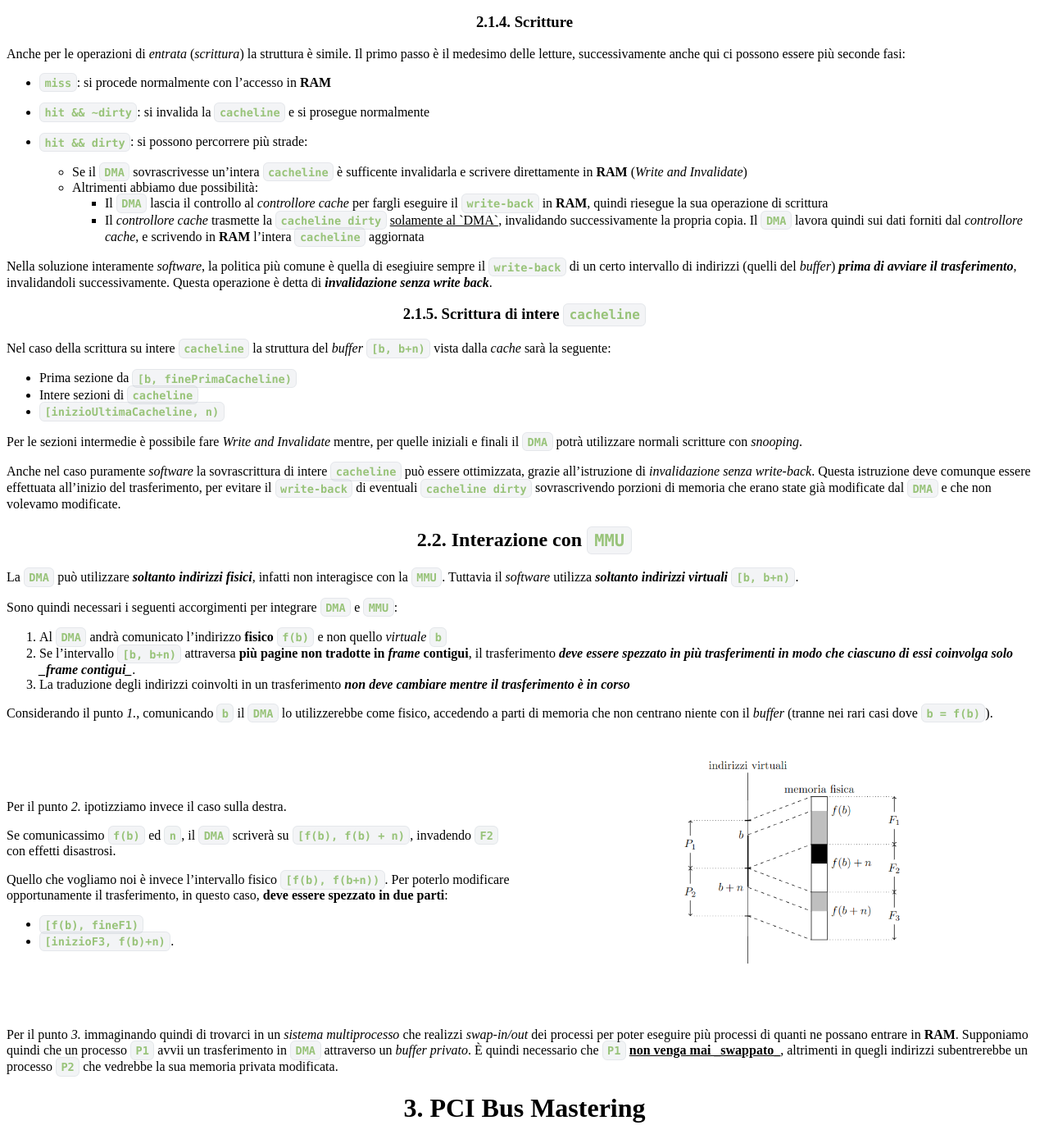
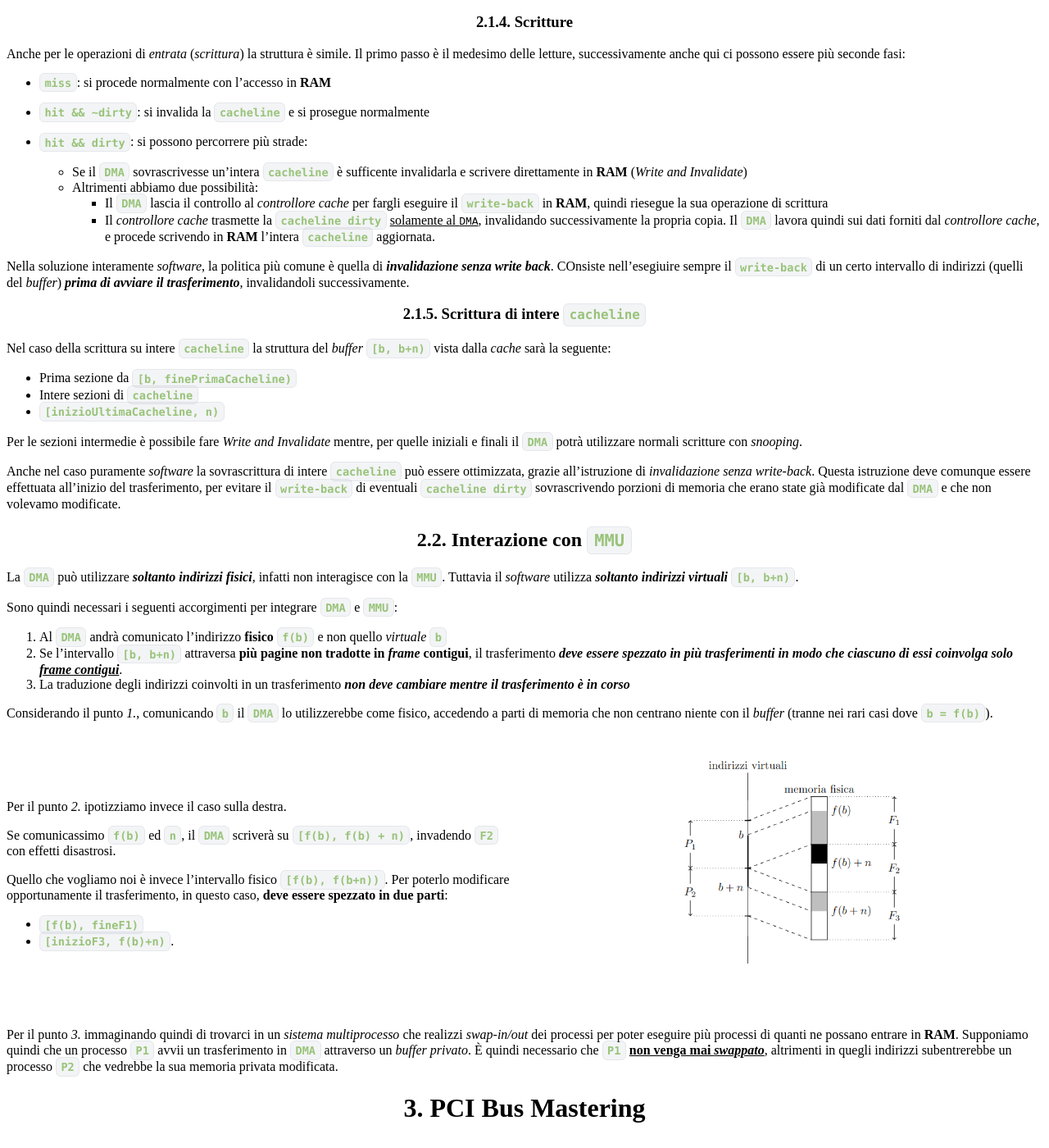
Before and after one commit to Gabriele-D-Cambria/Appunti-Calcolatori-Elettronici-2024-2025, a Jekyll site: the page built from DMA.md, in a window 1280 px wide and 1400 px high, scrolled down 3023 px. Shown: the whole window at 82% size. Built offline with Jekyll 4.4.1, drawn with Linux system fonts in a browser that asks for light colours; nearby versions of some CDN libraries; our own code applies the rules of GitHub Pages for plain Markdown files; some of the changed text lies outside the part shown.

Commit message:
Miglioramenti di chiarezza e correzioni di refusi nel documento "DMA"

````diff
--- a/DMA.md
+++ b/DMA.md
@@ -19,6 +19,8 @@
 		- [4.4.1. Allineamento e Confini](#441-allineamento-e-confini)
 		- [4.4.2. Inizializzare un PRD](#442-inizializzare-un-prd)
 
+<div class="stop"></div>
+
 # 2. DMA
 
 Per trasferire una serie di informazioni alla memoria abbiamo visto fino ad ora due modalità:
@@ -27,7 +29,7 @@ Per trasferire una serie di informazioni alla memoria abbiamo visto fino ad ora
 
 Per entrambe le modalità è previsto il coinvolgimento della **CPU**, che dovrà eseguire prima una _lettura_ (_registro_ pronti, **RAM** $\to$ **CPU**) e poi una scrittura (**CPU** $\to$ `IO`), comportando due scambi dati sul `bus`
 
-La modalità `DMA` (_Direct Memory Access_) prevede invece che sia direttamente il dispositivo ad eseguire le operazioni di lettura o scrittura necessarie sulla **RAM** **_senza coinvolgere la CPU_**.
+La modalità `DMA` (_Direct Memory Access_) prevede invece che sia direttamente il dispositivo ad eseguire le operazioni di lettura o scrittura necessarie sulla **RAM**, **_senza coinvolgere la CPU_**.
 Per fare ciò si dotano i dispositivi di un _software_ particolare che eseguirà in autonomia un trasferimento dati dal dispositivo verso un _buffer_ in **RAM** (ingresso/lettura) o viceversa (uscita/scrittura).
 
 Supponiamo che il _buffer_ si trovi all'indirizzo `b` e sia grande `n` byte (comunicati al dispositivo), occupando quindi gli indirizzi `[b, b+n)`. Una volta ottenuti questi dati il dispositivo si preoccuperà di **eseguire autonomamente** le operazioni in **RAM**.
@@ -115,7 +117,7 @@ Il _software_  dovrà quindi eseguire tutte le istruzioni specificando l'interva
 In questa politica le scritture della **CPU** vengono mantenute soltanto in _cache_ e effettuate in maniera _sincrona_ in secondi momenti (come quando la `cacheline dirty` verrebbe sovrascritta).
 Le `cacheline ~dirty` invece continuano a contenere _le stesse informazioni_ della **RAM**.
 
-Questa politica comporta un problema sia nelle operazioni di _uscita_ su `DMA`, poiché il buffer di lettura IN **RAM** **potrebbe contenere memoria non aggiornata**, sia per le operazioni di _entrata_ in `DMA`, dove la faccenda è più complessa.
+Questa politica comporta un problema sia nelle operazioni di _uscita_ su `DMA`, poiché il buffer di lettura in **RAM** **potrebbe contenere memoria non aggiornata**, sia per le operazioni di _entrata_ in `DMA`, dove la faccenda è più complessa.
 Infatti, nelle _scritture_, il `DMA` potrebbe andare a modificare **_solo una parte della `cacheline dirty`_**, perciò la mera _invalidazione_ porterebbe a perdere le modifiche effettuate sulle parti di `cacheline` non comprese nel _buffer_.
 
 
@@ -149,11 +151,10 @@ Il primo passo è il medesimo delle letture, successivamente anche qui ci posson
   - Se il `DMA` sovrascrivesse un'intera `cacheline` è sufficente invalidarla e scrivere direttamente in **RAM** (_Write and Invalidate_)
   - Altrimenti abbiamo due possibilità:
     - Il `DMA` lascia il controllo al _controllore cache_ per fargli eseguire il `write-back` in **RAM**, quindi riesegue la sua operazione di scrittura
-    - Il _controllore cache_ trasmette la `cacheline dirty` <u>solamente al `DMA`</u>, invalidando successivamente la propria copia.
-  	  Il `DMA` lavora quindi sui dati forniti dal _controllore cache_, e scrivendo in **RAM** l'intera `cacheline` aggiornata
+    - Il _controllore cache_ trasmette la `cacheline dirty` <u>solamente al <code>DMA</code></u>, invalidando successivamente la propria copia.
+  	  Il `DMA` lavora quindi sui dati forniti dal _controllore cache_, e procede scrivendo in **RAM** l'intera `cacheline` aggiornata.
 
-Nella soluzione interamente _software_, la politica più comune è quella di esegiuire sempre il `write-back` di un certo intervallo di indirizzi (quelli del _buffer_) **_prima di avviare il trasferimento_**, invalidandoli successivamente.
-Questa operazione è detta di **_invalidazione senza write back_**.
+Nella soluzione interamente _software_, la politica più comune è quella di **_invalidazione senza write back_**. COnsiste nell'esegiuire sempre il `write-back` di un certo intervallo di indirizzi (quelli del _buffer_) **_prima di avviare il trasferimento_**, invalidandoli successivamente.
 
 ### 2.1.5. Scrittura di intere `cacheline`
 
@@ -174,7 +175,7 @@ Tuttavia il _software_ utilizza **_soltanto indirizzi virtuali_** `[b, b+n)`.
 
 Sono quindi necessari i seguenti accorgimenti per integrare `DMA` e `MMU`:
 1. Al `DMA` andrà comunicato l'indirizzo **fisico** `f(b)` e non quello _virtuale_ `b`
-2. Se l'intervallo `[b, b+n)` attraversa **più pagine non tradotte in _frame_ contigui**, il trasferimento _**deve essere spezzato in più trasferimenti in modo che ciascuno di essi coinvolga solo _frame contigui_**_.
+2. Se l'intervallo `[b, b+n)` attraversa **più pagine non tradotte in _frame_ contigui**, il trasferimento _**deve essere spezzato in più trasferimenti in modo che ciascuno di essi coinvolga solo <u>frame contigui</u>**_.
 3. La traduzione degli indirizzi coinvolti in un trasferimento **_non deve cambiare mentre il trasferimento è in corso_**
 
 Considerando il punto _1._, comunicando `b` il `DMA` lo utilizzerebbe come fisico, accedendo a parti di memoria che non centrano niente con il _buffer_ (tranne nei rari casi dove `b = f(b)`).
@@ -199,7 +200,7 @@ Per poterlo modificare opportunamente il trasferimento, in questo caso, **deve e
 </div>
 
 Per il punto _3._ immaginando quindi di trovarci in un _sistema multiprocesso_ che realizzi _swap-in/out_ dei processi per poter eseguire più processi di quanti ne possano entrare in **RAM**.
-Supponiamo quindi che un processo `P1` avvii un trasferimento in `DMA` attraverso un _buffer privato_. È quindi necessario che `P1` **<u>non venga mai _swappato</u>_**, altrimenti in quegli indirizzi subentrerebbe un processo `P2` che vedrebbe la sua memoria privata modificata.
+Supponiamo quindi che un processo `P1` avvii un trasferimento in `DMA` attraverso un _buffer privato_. È quindi necessario che `P1` **<u>non venga mai <em>swappato</em></u>**, altrimenti in quegli indirizzi subentrerebbe un processo `P2` che vedrebbe la sua memoria privata modificata.
 
 # 3. PCI Bus Mastering
 
@@ -424,7 +423,7 @@ bool bm::find(natb& bus, natb& dev, natb& fun) {
 ```
 
 Le specifiche ci dicono inoltre che l'indirizzo base dei registri del ponte è controllato dalla `BAR`, che si trova all'_offset_ `36` (sezione 5 punto 2).
-Inoltre, sempre nelle specifiche è indicato che i registri si trovano nello spazio di `I/O` agli offset `0`, `2` e `4` rispetto alla base.
+Inoltre, sempre nelle specifiche, è indicato che i registri si trovano nello spazio di `I/O` agli offset `0`, `2` e `4` rispetto alla base.
 
 ```cpp
 void init(natb bus, natb dev, natb fun)	{
````
Also changed, not shown: other parts of DMA.md (+6 -8 lines), Memoria e Periferiche.md (+1 -1 lines).
